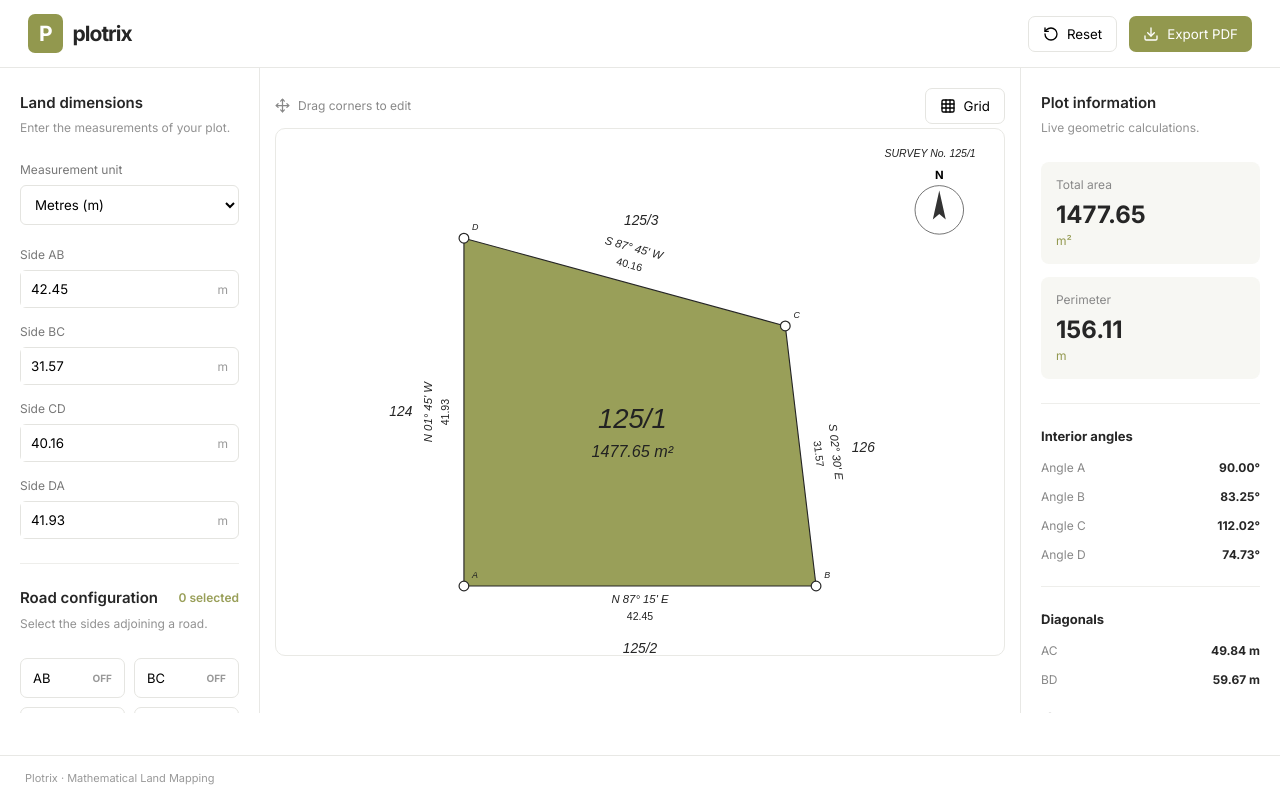
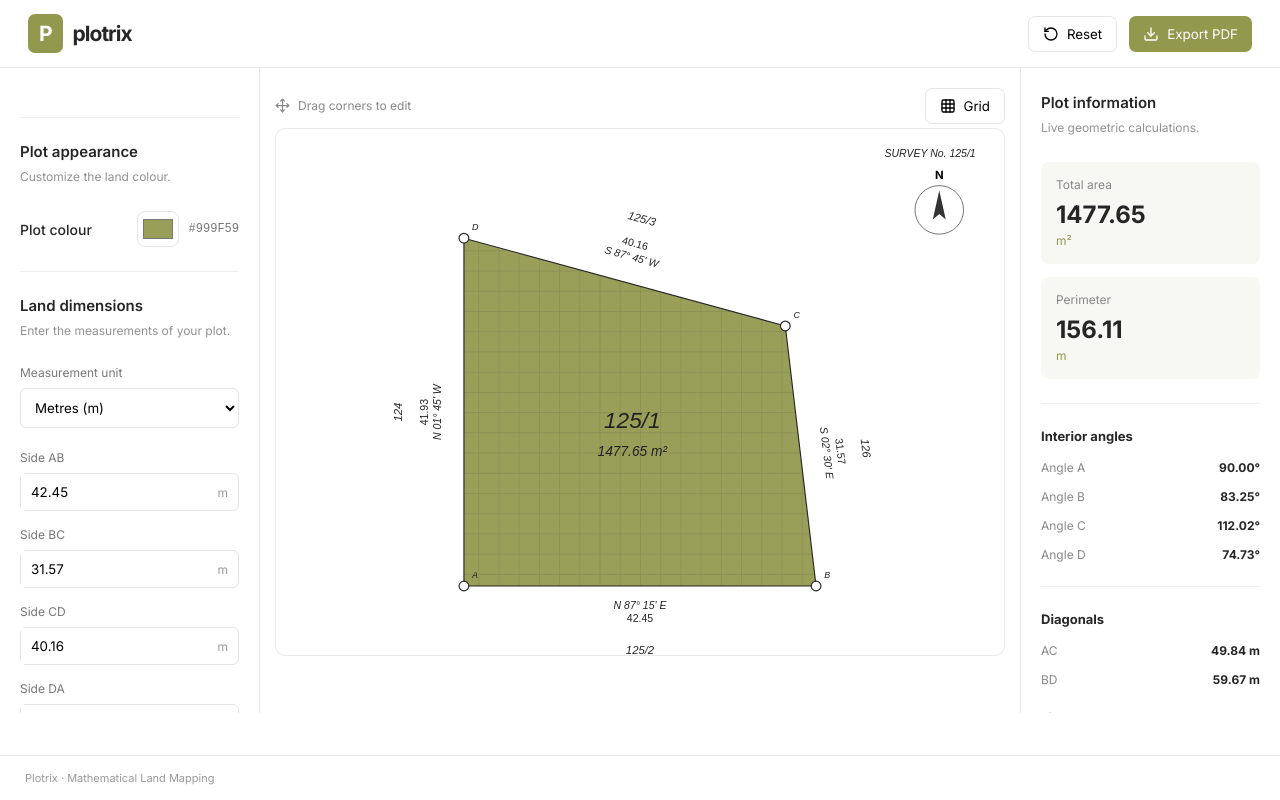
Before and after one commit to aryan-tembhurne5XX5/map-generator, a React (Vite) app: page / in a window 1280 px wide. Built offline with nearby package versions, Linux system fonts and the light colour scheme; a web font is replaced by a local one.

Commit message:
text wrapping and colour

```diff
--- a/src/App.css
+++ b/src/App.css
@@ -476,3 +476,41 @@ footer {
   background: #d5d5d0;
   border-radius: 10px;
 }
+
+.color-section {
+  margin-top: 12px;
+}
+
+.color-picker-row {
+  display: flex;
+  align-items: center;
+  justify-content: space-between;
+  margin-top: 12px;
+}
+
+.color-picker-row label {
+  font-size: 14px;
+  font-weight: 500;
+}
+
+.color-picker-control {
+  display: flex;
+  align-items: center;
+  gap: 10px;
+}
+
+.color-picker-control input[type="color"] {
+  width: 42px;
+  height: 36px;
+  padding: 3px;
+  border: 1px solid #e5e5e5;
+  border-radius: 8px;
+  background: white;
+  cursor: pointer;
+}
+
+.color-picker-control span {
+  font-size: 12px;
+  color: #777;
+  font-family: monospace;
+}
--- a/src/App.tsx
+++ b/src/App.tsx
@@ -1,6 +1,7 @@
 import { useState, useRef } from "react";
 import type { PointerEvent } from "react";
 import { downloadSurveyPDF } from "./utils/exportSurvey";
+import { wrapText, fitFontSize } from "./utils/svgText";
 
 import {
   RotateCcw,
@@ -109,6 +110,8 @@ function App() {
 
   const [showGrid, setShowGrid] = useState(false);
 
+  const [plotColor, setPlotColor] = useState("#999f59");
+
   const [roadSides, setRoadSides] = useState({
     AB: false,
     BC: false,
@@ -846,6 +849,30 @@ function App() {
         {/* LEFT PANEL */}
 
         <aside className="panel">
+
+          <div className="divider" />
+
+          <div className="color-section">
+            <h3>Plot appearance</h3>
+            <p className="subtitle">Customize the land colour.</p>
+
+            <div className="color-picker-row">
+              <label htmlFor="plot-color">Plot colour</label>
+
+              <div className="color-picker-control">
+                <input
+                  id="plot-color"
+                  type="color"
+                  value={plotColor}
+                  onChange={e => setPlotColor(e.target.value)}
+                />
+
+                <span>{plotColor.toUpperCase()}</span>
+              </div>
+            </div>
+          </div>
+
+          <div className="divider" />
 
           <h3>Land dimensions</h3>
 
@@ -1241,23 +1268,43 @@ function App() {
               )}
               {/* SURVEY MAP HEADING */}
 
+              {(() => {
+                const heading = `SURVEY No. ${surveyInfo.surveyNumber}`;
+
+                const maxWidth = SVG_WIDTH - 150;
+                const fontSize = fitFontSize(
+                  heading,
+                  maxWidth,
+                  13,
+                  8
+                );
+
+                const lines = wrapText(
+                  heading,
+                  Math.max(15, Math.floor(maxWidth / (fontSize * 0.65)))
+                );
+
+                return (
                   <g pointerEvents="none">
 
-
-
+                    {lines.map((line, i) => (
                       <text
+                        key={i}
                         x={SVG_WIDTH - 35}
-                  y="35"
+                        y={35 + i * (fontSize * 1.4)}
                         textAnchor="end"
                         fontFamily="Ranade, sans-serif"
-                  fontSize="13"
+                        fontSize={fontSize}
                         fontStyle="italic"
                         fill="#222222"
                       >
-                  SURVEY No. {surveyInfo.surveyNumber}
+                        {line}
                       </text>
+                    ))}
 
                   </g>
+                );
+              })()}
               {/* ROADS */}
 
               {roads.map(road => (
@@ -1291,16 +1338,53 @@ function App() {
 
               ))}
 
+              {/* CLIP GRID TO PLOT */}
+              <defs>
+                <clipPath id="plotClip">
+                  <polygon points={polygonPoints} />
+                </clipPath>
+              </defs>
+
               {/* LAND POLYGON */}
 
               <polygon
                 points={polygonPoints}
-                fill="#999f59"
+                fill={plotColor}
                 stroke="#252525"
                 strokeWidth="1.4"
                 strokeLinejoin="round"
               />
 
+              {/* GRID INSIDE PLOT */}
+              <g clipPath="url(#plotClip)" pointerEvents="none">
+
+                <defs>
+                  <pattern
+                    id="plotGrid"
+                    width="25"
+                    height="25"
+                    patternUnits="userSpaceOnUse"
+                  >
+                    <path
+                      d="M 25 0 L 0 0 0 25"
+                      fill="none"
+                      stroke="#333333"
+                      strokeWidth="0.6"
+                      opacity="0.5"
+                    />
+                  </pattern>
+                </defs>
+
+                <rect
+                  x="0"
+                  y="0"
+                  width={SVG_WIDTH}
+                  height={SVG_HEIGHT}
+                  fill="url(#plotGrid)"
+                />
+
+              </g>
+
               {/* SURVEY BOUNDARY ANNOTATIONS */}
 
               {points.map((point, i) => {
@@ -1329,15 +1413,15 @@ function App() {
                 const midX = (p1.x + p2.x) / 2;
                 const midY = (p1.y + p2.y) / 2;
 
-                const centerX =
+                const polygonCenterX =
                   transformed.reduce((sum, p) => sum + p.x, 0) / 4;
 
-                const centerY =
+                const polygonCenterY =
                   transformed.reduce((sum, p) => sum + p.y, 0) / 4;
 
                 if (
-                  nx * (midX - centerX) +
-                  ny * (midY - centerY) < 0
+                  nx * (midX - polygonCenterX) +
+                  ny * (midY - polygonCenterY) < 0
                 ) {
                   nx *= -1;
                   ny *= -1;
@@ -1345,26 +1429,8 @@ function App() {
 
                 const roadAttached = roadSides[side];
 
-                // Keep annotations inside the plot if road occupies the outside.
-                const direction = roadAttached ? -1 : 1;
-
-                const offset = 30 * direction;
-
-                const labelX = midX + nx * offset;
-                const labelY = midY + ny * offset;
-
-                // Keep text readable regardless of side direction.
-                let rotation =
-                  Math.atan2(dy, dx) * 180 / Math.PI;
-
-                if (rotation > 90 || rotation < -90) {
-                  rotation += rotation > 90 ? -180 : 180;
-                }
-
                 const bearing = surveyInfo.bearings[side];
-
                 const adjacentPlot = surveyInfo.adjacentPlots[side];
-
                 const roadName = surveyInfo.roadNames[side];
 
                 const displayLength = fromMetres(
@@ -1372,8 +1438,47 @@ function App() {
                   unit
                 );
 
-                const textTransform =
-                  `rotate(${rotation}, ${labelX}, ${labelY})`;
+                // Separate annotation lanes using the perpendicular normal.
+                const dimensionOffset = roadAttached ? -28 : 28;
+
+                const bearingOffset = dimensionOffset;
+                const lengthOffset = dimensionOffset + (roadAttached ? -17 : 17);
+
+                const bearingX = midX + nx * bearingOffset;
+                const bearingY = midY + ny * bearingOffset;
+
+                const lengthX = midX + nx * lengthOffset;
+                const lengthY = midY + ny * lengthOffset;
+
+                // Normalize rotation.
+                let rotation =
+                  Math.atan2(dy, dx) * 180 / Math.PI;
+
+                if (rotation > 90 || rotation < -90) {
+                  rotation += rotation > 90 ? -180 : 180;
+                }
+
+                // Neighbour text is placed in a completely separate lane.
+                const neighbourOffset = roadAttached
+                  ? roadWidthPx + 80
+                  : 80;
+
+                const neighbourX = midX + nx * neighbourOffset;
+                const neighbourY = midY + ny * neighbourOffset;
+
+                // Allow long neighbouring names to shrink.
+                const neighbourFontSize = fitFontSize(
+                  adjacentPlot,
+                  length * 0.9,
+                  14,
+                  7
+                );
+
+                // Road label.
+                const roadNameOffset = roadWidthPx * 0.75;
+
+                const roadLabelX = midX + nx * roadNameOffset;
+                const roadLabelY = midY + ny * roadNameOffset;
 
                 return (
 
@@ -1382,14 +1487,14 @@ function App() {
                     {/* BEARING */}
 
                     <text
-                      x={labelX}
-                      y={labelY - 9}
+                      x={bearingX}
+                      y={bearingY}
                       textAnchor="middle"
                       fontFamily="Ranade, sans-serif"
-                      fontSize="14"
+                      fontSize="13"
                       fontStyle="italic"
                       fill="#222222"
-                      transform={textTransform}
+                      transform={`rotate(${rotation}, ${bearingX}, ${bearingY})`}
                     >
                       {bearing}
                     </text>
@@ -1397,72 +1502,56 @@ function App() {
                     {/* SIDE LENGTH */}
 
                     <text
-                      x={labelX}
-                      y={labelY + 12}
+                      x={lengthX}
+                      y={lengthY}
                       textAnchor="middle"
                       fontFamily="Ranade, sans-serif"
                       fontSize="13"
                       fill="#222222"
-                      transform={textTransform}
+                      transform={`rotate(${rotation}, ${lengthX}, ${lengthY})`}
                     >
                       {displayLength.toFixed(2)}
                     </text>
 
-                    {/* NEIGHBOURING SURVEY NUMBER */}
-
-                    {adjacentPlot && (() => {
-
-                      const neighbourOffset = roadAttached
-                        ? roadWidthPx + 38
-                        : 78;
-
-                      const neighbourX = midX + nx * neighbourOffset;
-                      const neighbourY = midY + ny * neighbourOffset;
-
-                      return (
+                    {/* NEIGHBOURING PROPERTY */}
+
+                    {adjacentPlot && (
+
                       <text
                         x={neighbourX}
                         y={neighbourY}
                         textAnchor="middle"
                         dominantBaseline="middle"
                         fontFamily="Ranade, sans-serif"
-                          fontSize="17"
+                        fontSize={neighbourFontSize}
                         fontStyle="italic"
                         fill="#252525"
+                        transform={`rotate(${rotation}, ${neighbourX}, ${neighbourY})`}
                       >
                         {adjacentPlot}
                       </text>
-                      );
-
-                    })()}
+
+                    )}
 
                     {/* ROAD NAME */}
 
-                    {roadAttached && roadName && (() => {
-
-                      // Position the name inside the road surface.
-                      const roadNameOffset = roadWidthPx * 0.78;
-
-                      const roadLabelX = midX + nx * roadNameOffset;
-                      const roadLabelY = midY + ny * roadNameOffset;
-
-                      return (
+                    {roadAttached && roadName && (
+
                       <text
                         x={roadLabelX}
                         y={roadLabelY}
                         textAnchor="middle"
                         dominantBaseline="middle"
                         fontFamily="Ranade, sans-serif"
-                          fontSize="14"
+                        fontSize="12"
                         fontStyle="italic"
                         fill="#222222"
                         transform={`rotate(${rotation}, ${roadLabelX}, ${roadLabelY})`}
                       >
                         {roadName.toUpperCase()}
                       </text>
-                      );
-
-                    })()}
+
+                    )}
 
                   </g>
 
@@ -1526,28 +1615,93 @@ function App() {
                 const centerY =
                   transformed.reduce((sum, p) => sum + p.y, 0) / 4;
 
+                // Available width inside the plot.
+                const horizontalWidth = Math.min(
+                  distance(points[0], points[1]),
+                  distance(points[2], points[3])
+                ) * view.scale;
+
+                const verticalWidth = Math.min(
+                  distance(points[1], points[2]),
+                  distance(points[3], points[0])
+                ) * view.scale;
+
+                const usableWidth =
+                  Math.min(horizontalWidth, verticalWidth) * 0.80;
+
+                // Start with a normal readable font.
+                const baseFontSize = 28;
+
+                // Wrap FIRST.
+                const maxChars = Math.max(
+                  8,
+                  Math.floor(usableWidth / (baseFontSize * 0.60))
+                );
+
+                const lines = wrapText(
+                  surveyInfo.plotNumber,
+                  maxChars
+                );
+
+                // Don't shrink just because the text is long.
+                // Reduce only when the text becomes too many lines.
+                const maxLines = 5;
+
+                const fittedFontSize =
+                  lines.length > maxLines
+                    ? Math.max(18, baseFontSize * (maxLines / lines.length))
+                    : baseFontSize;
+
+                const lineHeight = fittedFontSize * 1.35;
+
+                const totalTextHeight =
+                  lines.length * lineHeight;
+
+                const areaFontSize = 17;
+
+                const totalBlockHeight =
+                  totalTextHeight + areaFontSize + 16;
+
+                const startY =
+                  centerY - totalBlockHeight / 2;
+
                 return (
 
                   <g pointerEvents="none">
+
+                    {/* Plot description */}
 
                     <text
                       x={centerX}
-                      y={centerY - 8}
                       textAnchor="middle"
                       fontFamily="Ranade, sans-serif"
-                      fontSize="34"
+                      fontSize={fittedFontSize}
                       fontStyle="italic"
                       fill="#222222"
                     >
-                      {surveyInfo.plotNumber}
+
+                      {lines.map((line, i) => (
+
+                        <tspan
+                          key={i}
+                          x={centerX}
+                          y={startY + fittedFontSize + i * lineHeight}
+                        >
+                          {line}
+                        </tspan>
+
+                      ))}
+
                     </text>
+
+                    {/* Area */}
 
                     <text
                       x={centerX}
-                      y={centerY + 28}
+                      y={startY + totalTextHeight + areaFontSize + 8}
                       textAnchor="middle"
                       fontFamily="Ranade, sans-serif"
-                      fontSize="20"
+                      fontSize={areaFontSize}
                       fontStyle="italic"
                       fill="#222222"
                     >
--- /dev/null
+++ b/src/utils/svgText.ts
@@ -0,0 +1,51 @@
+// src/utils/svgText.ts
+
+export function wrapText(
+    text: string,
+    maxChars: number
+): string[] {
+    if (!text) return [];
+
+    const words = text.split(/\s+/);
+    const lines: string[] = [];
+    let current = "";
+
+    for (const word of words) {
+        const candidate = current
+            ? `${current} ${word}`
+            : word;
+
+        if (candidate.length > maxChars && current) {
+            lines.push(current);
+            current = word;
+        } else {
+            current = candidate;
+        }
+    }
+
+    if (current) lines.push(current);
+
+    return lines;
+}
+
+export function fitFontSize(
+    text: string,
+    maxWidth: number,
+    baseSize: number,
+    minSize = 10
+): number {
+    if (!text) return baseSize;
+
+    // Only shrink when a single unwrapped line would exceed
+    // the available width. Prefer wrapping in the caller.
+    const estimatedWidth = text.length * baseSize * 0.58;
+
+    if (estimatedWidth <= maxWidth) {
+        return baseSize;
+    }
+
+    return Math.max(
+        minSize,
+        baseSize * (maxWidth / estimatedWidth)
+    );
+}
```
Also changed, not shown: src/utils/exportSurvey.ts (+15 -4 lines), src/utils/pdfFont.ts (added, +31 -0 lines), public/fonts/NotoSansDevanagari-Regular.ttf (added). Lines whose indentation alone changed are shown as unchanged.
